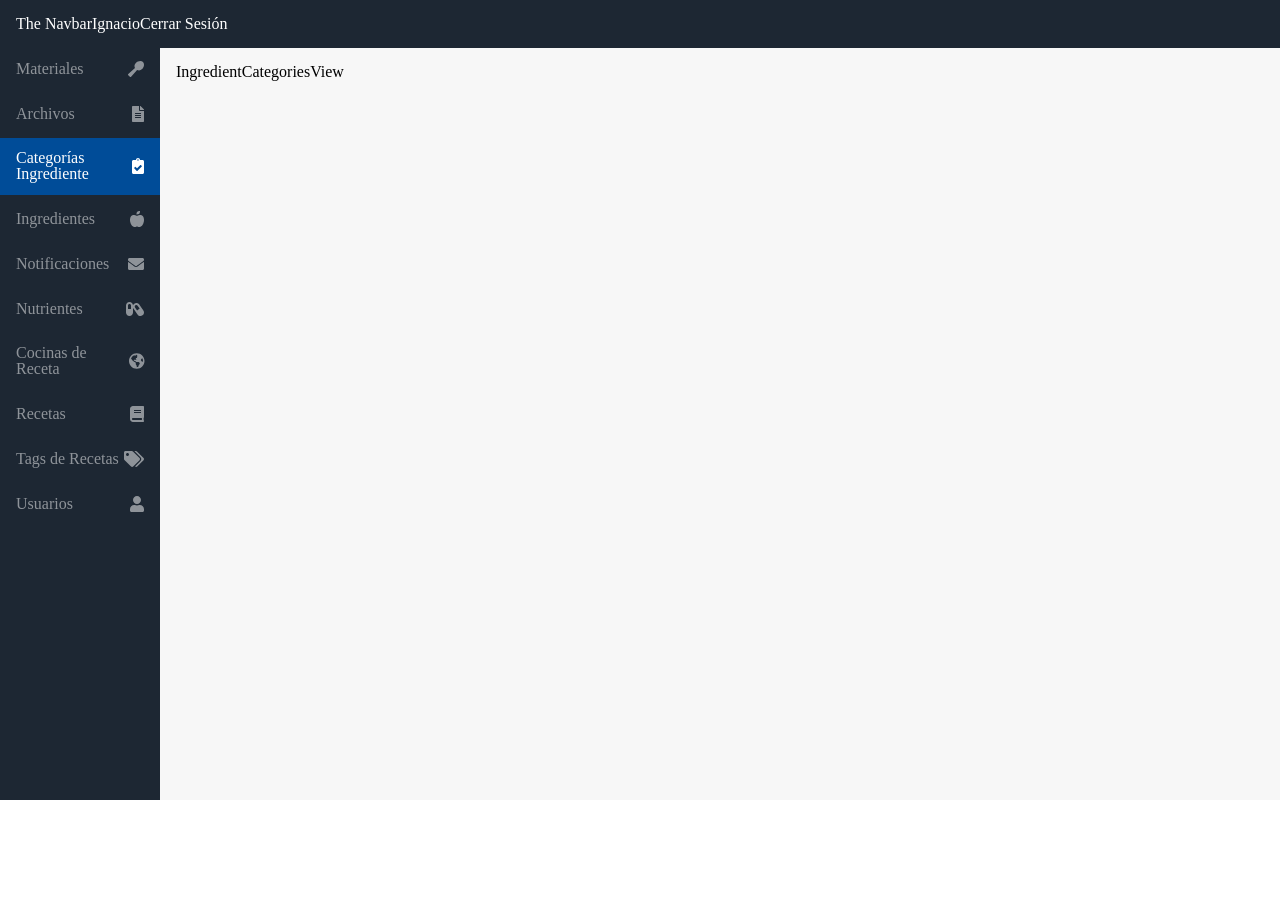
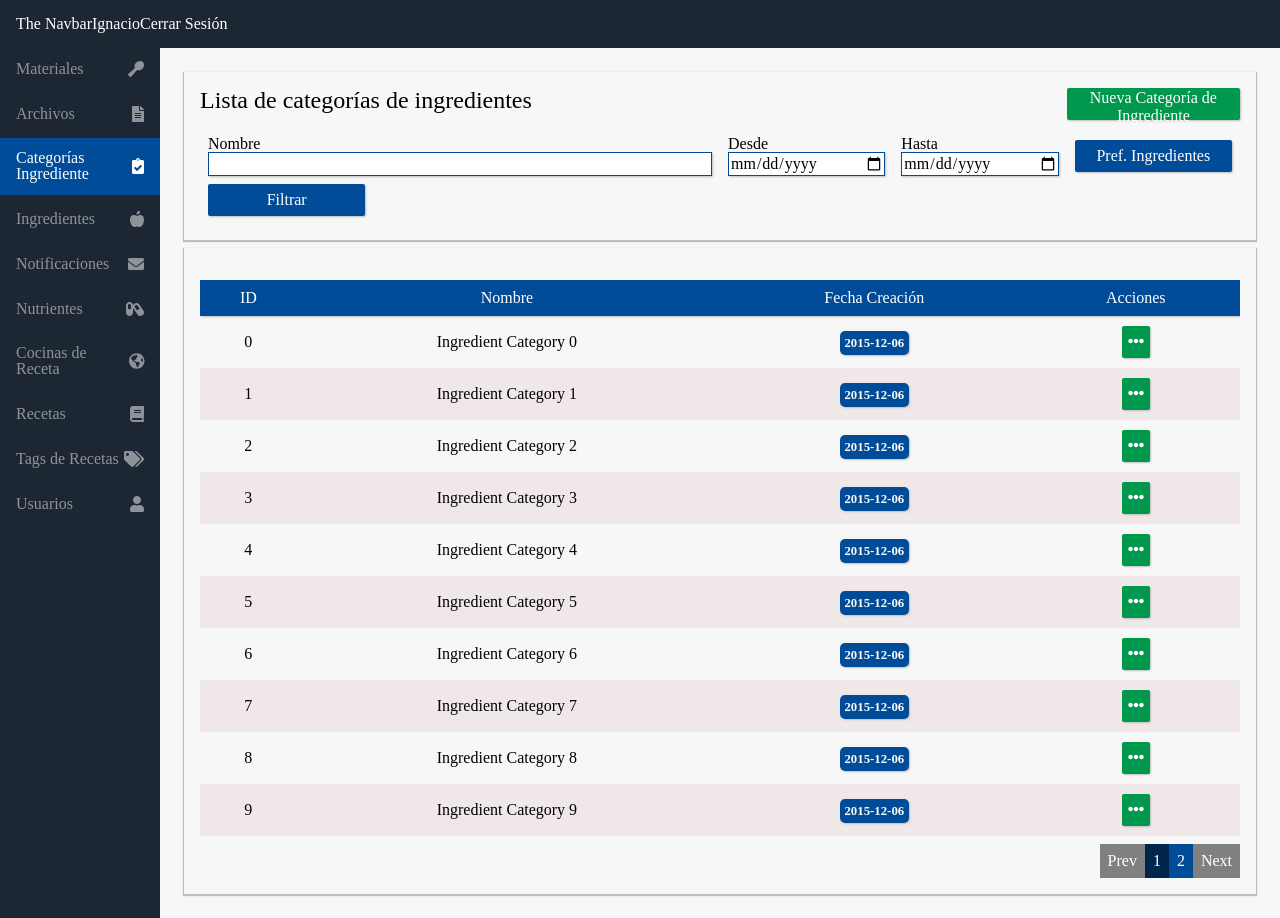
Before and after one commit to Jibaru/cooking-app-admin, a Vue app: page /categorias-ingrediente in a window 1280 px wide. Before the commit the page ends 800 px from the top, so only its background shows below. Built offline with nearby package versions, Linux system fonts and the light colour scheme; a web font is replaced by a local one.

Commit message:
Added template, logic, components

```diff
--- a/src/views/home/views/IngredientCategoriesView.vue
+++ b/src/views/home/views/IngredientCategoriesView.vue
@@ -1,3 +1,75 @@
 <template>
-  <h1>IngredientCategoriesView</h1>
+  <base-card>
+    <template #header>
+      <div class="row">
+        <div class="col-12 col-sm-12 col-md-8 col-lg-10">
+          <h1>Lista de categorías de ingredientes</h1>
+        </div>
+        <base-button
+          type="button"
+          color="success"
+          @click="toggleCreateIngredientCategoryModal"
+          class="col-12 col-sm-12 col-md-4 col-lg-2"
+        >
+          Nueva Categoría de Ingrediente
+        </base-button>
+      </div>
+    </template>
+    <ingredient-categories-filter @filter="searchIngredientCategories" />
+  </base-card>
+  <base-card>
+    <ingredient-categories-table />
+  </base-card>
+  <base-modal
+    title="Nueva Categoría de Ingrediente"
+    :open="isCreateIngredientCategoryModalOpen"
+    @close="toggleCreateIngredientCategoryModal"
+  >
+    <create-ingredient-category-form
+      @submit-create="closeModalAndCreateIngredientCategory"
+    />
+  </base-modal>
 </template>
+<script>
+import IngredientCategoriesFilter from "@/components/app/ingredient-category/list/filter/IngredientCategoriesFilter";
+import IngredientCategoriesTable from "@/components/app/ingredient-category/list/table/IngredientCategoriesTable";
+import CreateIngredientCategoryForm from "@/components/app/ingredient-category/forms/CreateIngredientCategoryForm";
+
+export default {
+  components: {
+    IngredientCategoriesFilter,
+    IngredientCategoriesTable,
+    CreateIngredientCategoryForm,
+  },
+  data() {
+    return {
+      isCreateIngredientCategoryModalOpen: false,
+    };
+  },
+  methods: {
+    toggleCreateIngredientCategoryModal() {
+      this.isCreateIngredientCategoryModalOpen = !this
+        .isCreateIngredientCategoryModalOpen;
+    },
+    searchIngredientCategories(filters) {
+      // TODO: Search Ingredient Categories
+      console.log(filters);
+    },
+    closeModalAndCreateIngredientCategory(ingredientCategoryData) {
+      this.toggleCreateIngredientCategoryModal();
+      // TODO: Create Ingredient Category
+      console.log(ingredientCategoryData);
+    },
+  },
+};
+</script>
+<style lang="scss" scoped>
+@include form-group;
+@include responsive-grid;
+@include layout;
+
+h1 {
+  font-size: 1.5rem;
+  font-weight: 300;
+}
+</style>
```
